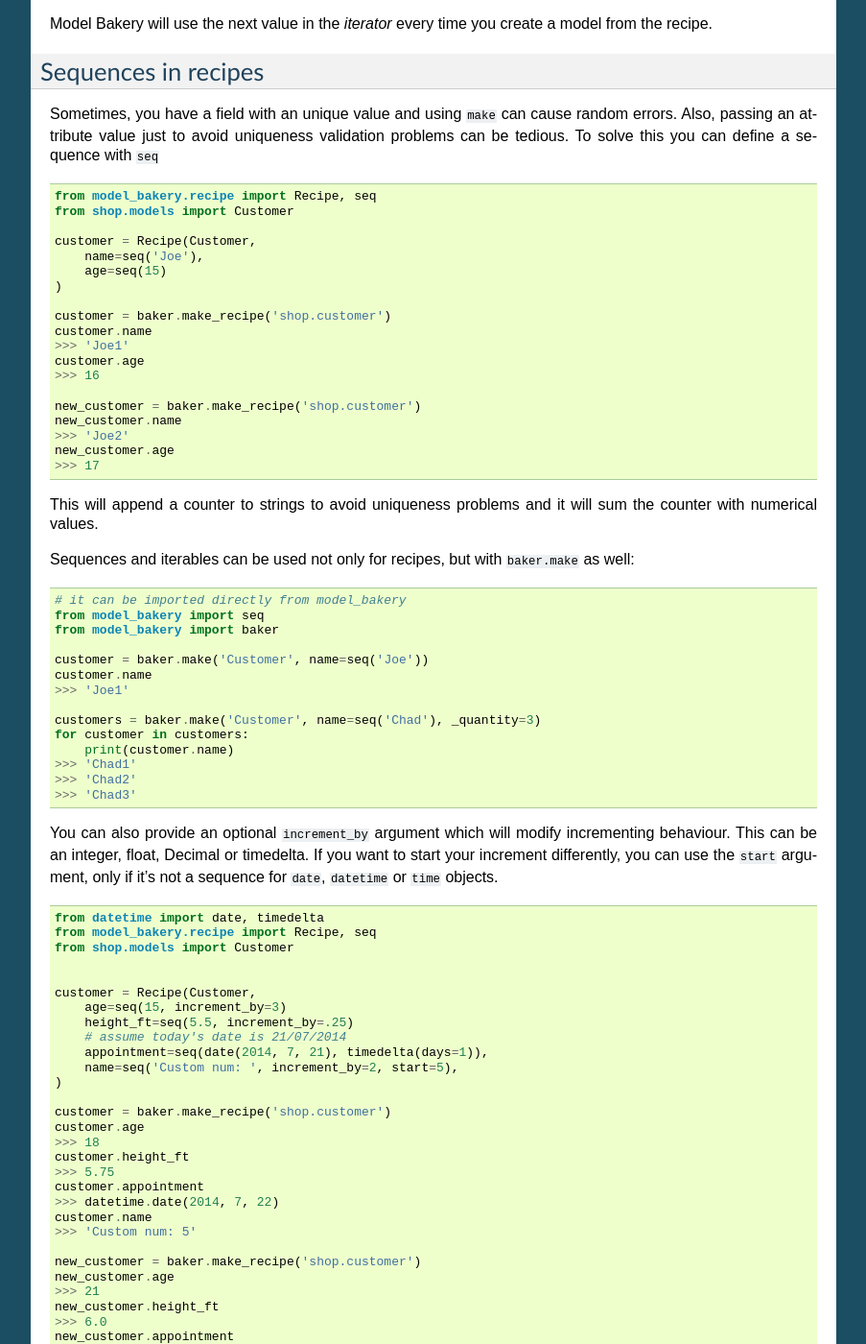
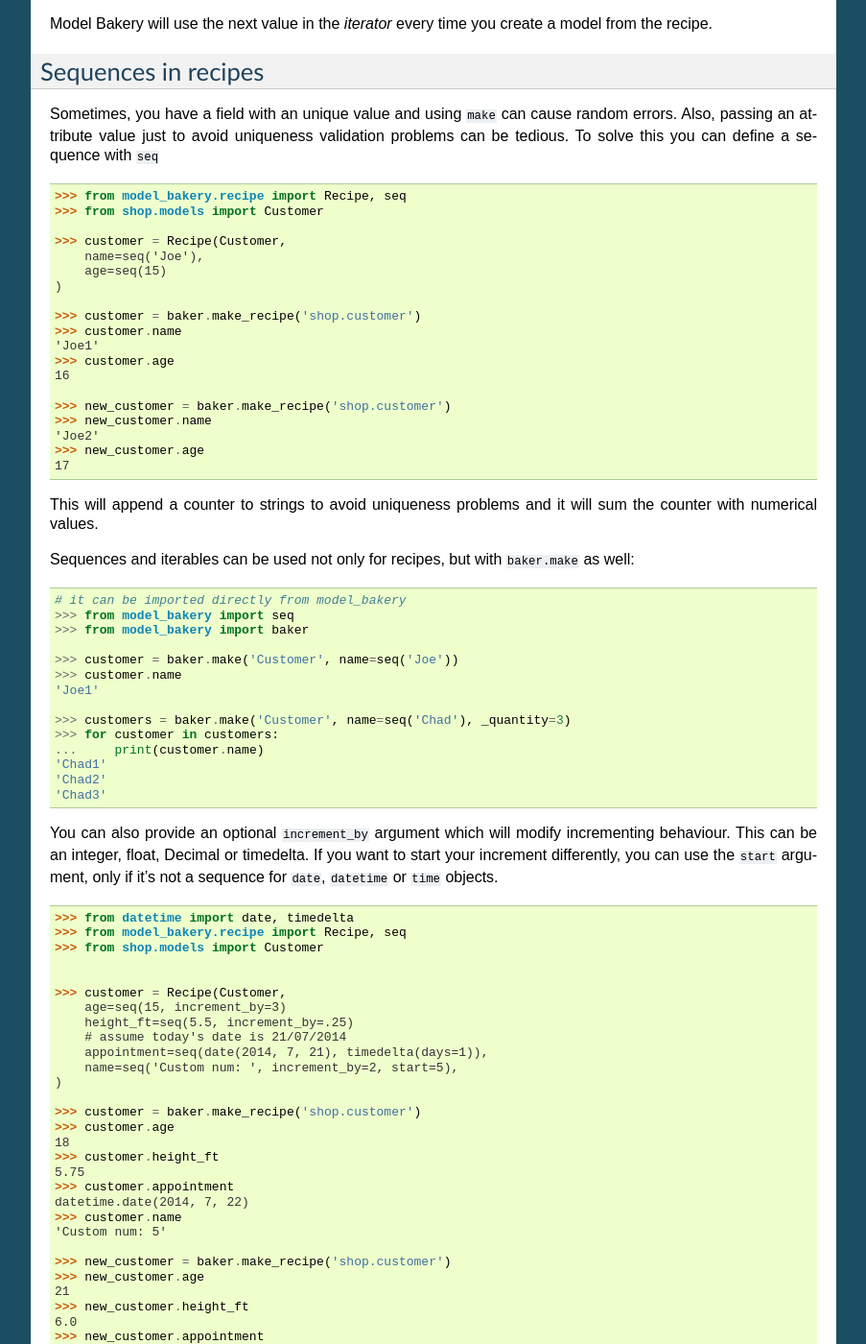
Before and after one commit to model-bakers/model_bakery, a Sphinx documentation site: the page built from docs/source/recipes.rst, in a window 1280 px wide and 1400 px high, scrolled down 3182 px. Shown: the whole window at 96% size, without its empty margins (198-1101 px from the left). Built offline with Sphinx 7.4.7, drawn with Linux system fonts in a browser that asks for light colours; some of the changed text lies outside the part shown.

```diff
--- a/docs/source/recipes.rst
+++ b/docs/source/recipes.rst
@@ -203,25 +203,25 @@ Sometimes, you have a field with an unique value and using ``make`` can cause ra
 .. code-block:: python
 
 
-    from model_bakery.recipe import Recipe, seq
-    from shop.models import Customer
+    >>> from model_bakery.recipe import Recipe, seq
+    >>> from shop.models import Customer
 
-    customer = Recipe(Customer,
+    >>> customer = Recipe(Customer,
         name=seq('Joe'),
         age=seq(15)
     )
 
-    customer = baker.make_recipe('shop.customer')
-    customer.name
-    >>> 'Joe1'
-    customer.age
-    >>> 16
+    >>> customer = baker.make_recipe('shop.customer')
+    >>> customer.name
+    'Joe1'
+    >>> customer.age
+    16
 
-    new_customer = baker.make_recipe('shop.customer')
-    new_customer.name
-    >>> 'Joe2'
-    new_customer.age
-    >>> 17
+    >>> new_customer = baker.make_recipe('shop.customer')
+    >>> new_customer.name
+    'Joe2'
+    >>> new_customer.age
+    17
 
 This will append a counter to strings to avoid uniqueness problems and it will sum the counter with numerical values.
 
@@ -231,31 +231,31 @@ Sequences and iterables can be used not only for recipes, but with ``baker.make`
 
 
     # it can be imported directly from model_bakery
-    from model_bakery import seq
-    from model_bakery import baker
+    >>> from model_bakery import seq
+    >>> from model_bakery import baker
 
-    customer = baker.make('Customer', name=seq('Joe'))
-    customer.name
-    >>> 'Joe1'
+    >>> customer = baker.make('Customer', name=seq('Joe'))
+    >>> customer.name
+    'Joe1'
 
-    customers = baker.make('Customer', name=seq('Chad'), _quantity=3)
-    for customer in customers:
-        print(customer.name)
-    >>> 'Chad1'
-    >>> 'Chad2'
-    >>> 'Chad3'
+    >>> customers = baker.make('Customer', name=seq('Chad'), _quantity=3)
+    >>> for customer in customers:
+    ...     print(customer.name)
+    'Chad1'
+    'Chad2'
+    'Chad3'
 
 You can also provide an optional ``increment_by`` argument which will modify incrementing behaviour. This can be an integer, float, Decimal or timedelta. If you want to start your increment differently, you can use the ``start`` argument, only if it's not a sequence for ``date``, ``datetime`` or ``time`` objects.
 
 .. code-block:: python
 
 
-    from datetime import date, timedelta
-    from model_bakery.recipe import Recipe, seq
-    from shop.models import Customer
+    >>> from datetime import date, timedelta
+    >>> from model_bakery.recipe import Recipe, seq
+    >>> from shop.models import Customer
 
 
-    customer = Recipe(Customer,
+    >>> customer = Recipe(Customer,
         age=seq(15, increment_by=3)
         height_ft=seq(5.5, increment_by=.25)
         # assume today's date is 21/07/2014
@@ -263,25 +263,25 @@ You can also provide an optional ``increment_by`` argument which will modify inc
         name=seq('Custom num: ', increment_by=2, start=5),
     )
 
-    customer = baker.make_recipe('shop.customer')
-    customer.age
-    >>> 18
-    customer.height_ft
-    >>> 5.75
-    customer.appointment
-    >>> datetime.date(2014, 7, 22)
-    customer.name
-    >>> 'Custom num: 5'
+    >>> customer = baker.make_recipe('shop.customer')
+    >>> customer.age
+    18
+    >>> customer.height_ft
+    5.75
+    >>> customer.appointment
+    datetime.date(2014, 7, 22)
+    >>> customer.name
+    'Custom num: 5'
 
-    new_customer = baker.make_recipe('shop.customer')
-    new_customer.age
-    >>> 21
-    new_customer.height_ft
-    >>> 6.0
-    new_customer.appointment
-    >>> datetime.date(2014, 7, 23)
-    customer.name
-    >>> 'Custom num: 7'
+    >>> new_customer = baker.make_recipe('shop.customer')
+    >>> new_customer.age
+    21
+    >>> new_customer.height_ft
+    6.0
+    >>> new_customer.appointment
+    datetime.date(2014, 7, 23)
+    >>> customer.name
+    'Custom num: 7'
 
 Overriding recipe definitions
 -----------------------------
```
